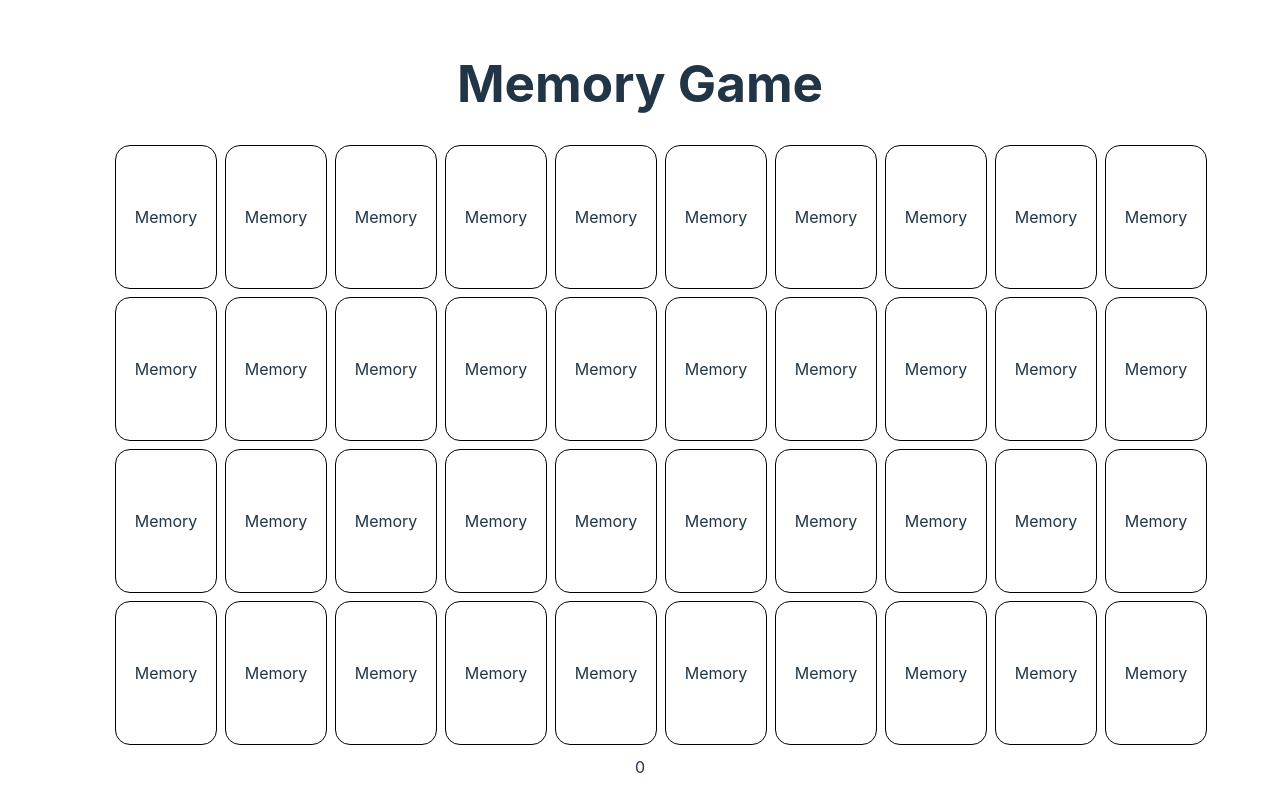
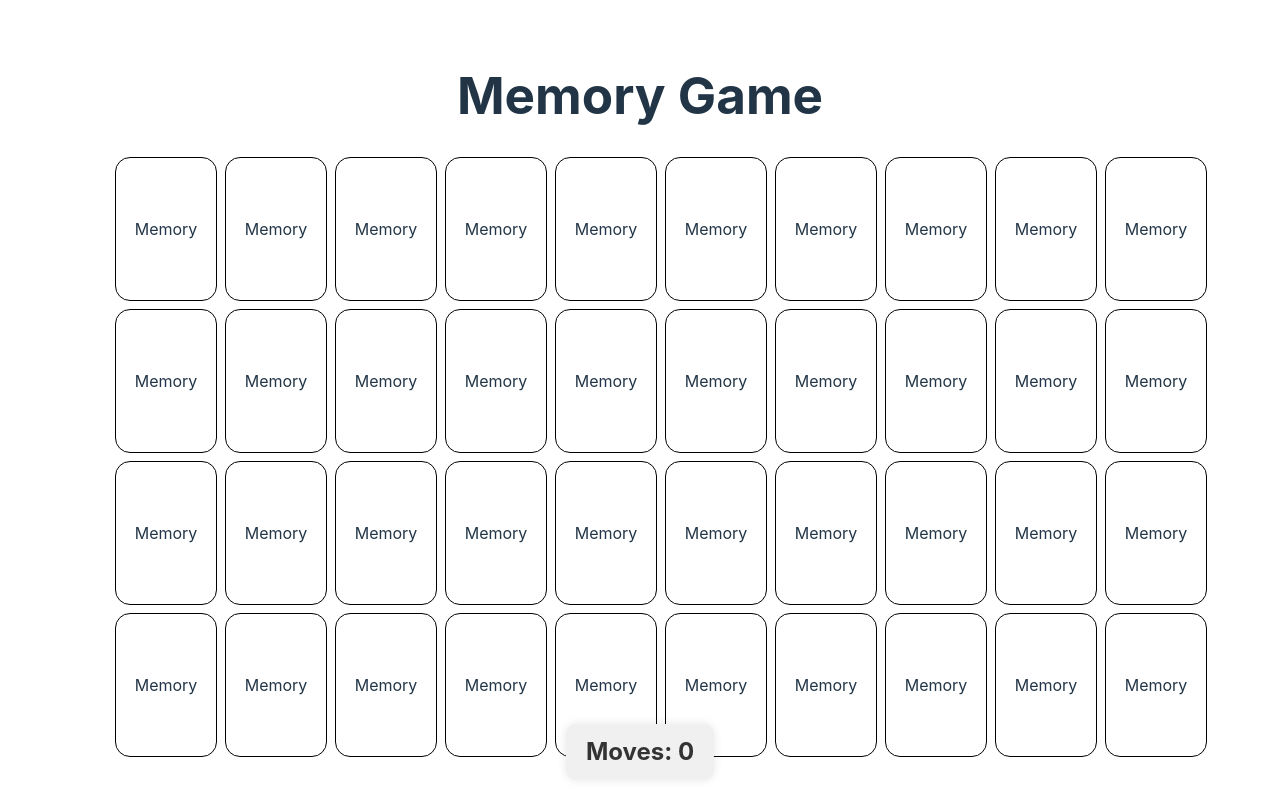
Before and after one commit to FabioCalcinelli/memoryGame-frontend, a React (Vite) app in the folder memoryGame/: page / in a window 1280 px wide. Built offline with nearby package versions, Linux system fonts and the light colour scheme.

Commit message:
added gameOverWindow. Needs change of the trigger of gameOver, and onPlayAgain implementation, and count in gameOverWindow

```diff
--- a/memoryGame/src/App.tsx
+++ b/memoryGame/src/App.tsx
@@ -2,17 +2,24 @@ import { Field } from "./Field/Field.tsx";
 import './App.css';
 import {useState} from "react";
 import {MovesCounter} from "./MovesCounter/MovesCounter.tsx";
+
+
 
 const NUM_CARDS = 40
 const TITLE = "Memory Game"
 
 function App() {
     const [moves, setMoves] = useState(0);
+
+    const handleMove = () => {
+        setMoves(moves + 1);
+    };
+
     return (
         <div className="container">
             <h1 className="title">{TITLE}</h1>
             <Field numCards={NUM_CARDS} className="field" onMove={() => setMoves(moves+1)} />
-            <MovesCounter count={moves} className="movesCounter" />
+            <MovesCounter count={moves} className="moves-counter" />
         </div>
     )
 }
--- a/memoryGame/src/Card/Card.css
+++ b/memoryGame/src/Card/Card.css
@@ -1,4 +1,4 @@
-.Card {
+.card {
     width: 100px;
     height: 142px;
     border: 1px solid black;
@@ -8,7 +8,7 @@
     align-items: center;
 }
 
-.CardFound {
+.card-found {
     width: 100px;
     height: 142px;
     border: 2px lawngreen solid;
--- a/memoryGame/src/Card/Card.tsx
+++ b/memoryGame/src/Card/Card.tsx
@@ -3,11 +3,11 @@ import "./Card.css"
 export default function Card(props: { number: number, flipped: boolean, onCardClicked: () => void, found: boolean }) {
     if (props.flipped) {
         if (props.found){
-            return (<div className="CardFound" >{props.number.toString()}</div>)
+            return (<div className="card-found" >{props.number.toString()}</div>)
         }
-        return (<div className="Card" onClick={props.onCardClicked}>{props.number.toString()}</div>)
+        return (<div className="card" onClick={props.onCardClicked}>{props.number.toString()}</div>)
     } else {
-        return (<div className="Card" onClick={props.onCardClicked}>{"Memory"}</div>)
+        return (<div className="card" onClick={props.onCardClicked}>{"Memory"}</div>)
     }
 
 }
--- a/memoryGame/src/Field/Field.tsx
+++ b/memoryGame/src/Field/Field.tsx
@@ -1,6 +1,7 @@
 import Card from "../Card/Card.tsx"
 import {Dispatch, HTMLAttributes, SetStateAction, useMemo, useState} from "react";
 import {generateRandomPairs} from "../helper/generateRandomPairs.tsx";
+import {GameOver} from "../GameOverWindow/GameOverWindow.tsx";
 
 interface FieldProps extends HTMLAttributes<HTMLDivElement> {
     numCards: number,
@@ -11,24 +12,30 @@ interface FieldProps extends HTMLAttributes<HTMLDivElement> {
 export function Field({numCards, className,  onMove, ...divProps}: FieldProps) {
     const [flipped, setFlipped] = useState<boolean[]>(new Array(numCards).fill(false))
     const [found, setFound] = useState<boolean[]>(new Array(numCards).fill(false))
+    const [gameOver, setGameOver] = useState(false);
     const arrayOfCardNumbers = useMemo(() => generateRandomPairs(numCards / 2), []);
     const handleCardClick = (cardIndex: number) => {
         return () => setFlipped(
             (currentState: boolean[]): boolean[] => {
-                return updateField(cardIndex, currentState, found, setFound, arrayOfCardNumbers, onMove)
+                return updateField(cardIndex, currentState, found, setFound, arrayOfCardNumbers, onMove, setGameOver)
             }
         )
     }
+
+    function onPlayAgain() {
+    }
+
     return (
         <div className={className} style={divProps.style}>
             {arrayOfCardNumbers.map((i, j) => <Card key={j} number={i} flipped={flipped[j]} found={found[j]}
                                                     onCardClicked={handleCardClick(j)}/>)}
+            {gameOver && GameOver({onPlayAgain, moves: 10})}
         </div>
     );
 }
 
 function updateField(cardIndex: number, flipped: boolean[], found: boolean[],
-                     setFound: Dispatch<SetStateAction<boolean[]>>, arrayOfCardNumbers: number[], onMove:(() => void) | undefined): boolean[] {
+                     setFound: Dispatch<SetStateAction<boolean[]>>, arrayOfCardNumbers: number[], onMove:(() => void) | undefined, setGameOver): boolean[] {
     let newFlipped: boolean[] = [...flipped]
     let flippedNotFound: boolean[] = flipped.map((val, index) => val && !found[index])
     const numberOfFlippedNotFound: number = flippedNotFound.filter((value) => value).length
@@ -48,9 +55,12 @@ function updateField(cardIndex: number, flipped: boolean[], found: boolean[],
     }
 
     const flippedLength: number = newFlipped.filter((val,_) => val).length;
-    const moveCompleted: boolean = flippedLength > 0 && flippedLength % 2 == 0;    if (moveCompleted) {
+    const moveCompleted: boolean = flippedLength > 0 && flippedLength % 2 == 0;
+    if (moveCompleted) {
         onMove?.()
     }
+    const gameCompleted: boolean = found.every(val => val);
+    setGameOver(gameCompleted)
     return newFlipped
 }
 
--- /dev/null
+++ b/memoryGame/src/GameOverWindow/GameOverWindow.css
@@ -0,0 +1,26 @@
+.game-over-window {
+    position: absolute;
+    top: 50%;
+    left: 50%;
+    transform: translate(-50%, -50%);
+    background-color: white;
+    padding: 20px;
+    border-radius: 10px;
+    text-align: center;
+    border: 6px lawngreen solid;
+
+}
+
+.play-again-button {
+    background-color: #4CAF50;
+    color: #fff;
+    padding: 10px 20px;
+    border: none;
+    border-radius: 5px;
+    cursor: pointer;
+    font-size: 16px;
+}
+
+.play-again-button:hover {
+    background-color: #3e8e41;
+}
--- /dev/null
+++ b/memoryGame/src/GameOverWindow/GameOverWindow.tsx
@@ -0,0 +1,17 @@
+interface GameOverProps {
+    onPlayAgain: () => void;
+    moves: number
+}
+import "./GameOverWindow.css"
+
+export function GameOver({onPlayAgain, moves}: GameOverProps) {
+    return (
+        <div className="game-over-window">
+            <h2>Congratulations!</h2>
+            <p>You have completed the game in {moves} moves!</p>
+            <button className="play-again-button" onClick={onPlayAgain}>
+                Play Again
+            </button>
+        </div>
+    );
+}
--- a/memoryGame/src/MovesCounter/MovesCounter.css
+++ b/memoryGame/src/MovesCounter/MovesCounter.css
@@ -1,9 +1,13 @@
-.MovesCounter {
-    width: 100px;
-    height: 142px;
-    border: 1px solid black;
-    border-radius: 15px;
-    display: flex;
-    justify-content: center;
-    align-items: center;
+.moves-counter {
+    position: fixed;
+    bottom: 20px;
+    left: 50%;
+    transform: translateX(-50%);
+    font-size: 24px;
+    font-weight: bold;
+    color: #333;
+    background-color: #f0f0f0;
+    padding: 10px 20px;
+    border-radius: 10px;
+    box-shadow: 0px 0px 10px rgba(0, 0, 0, 0.1);
 }
--- a/memoryGame/src/MovesCounter/MovesCounter.tsx
+++ b/memoryGame/src/MovesCounter/MovesCounter.tsx
@@ -1,9 +1,9 @@
 import {HTMLAttributes} from "react";
-
+import "./MovesCounter.css";
 interface MovesCounterProps extends HTMLAttributes<HTMLDivElement>{
     count: number;
 }
 
 export function MovesCounter({count, className, ...divProps}: MovesCounterProps) {
-    return <div className={className} style={divProps.style}>{count}</div>;
+    return <div className={className} style={divProps.style}>Moves: {count}</div>;
 }
```
